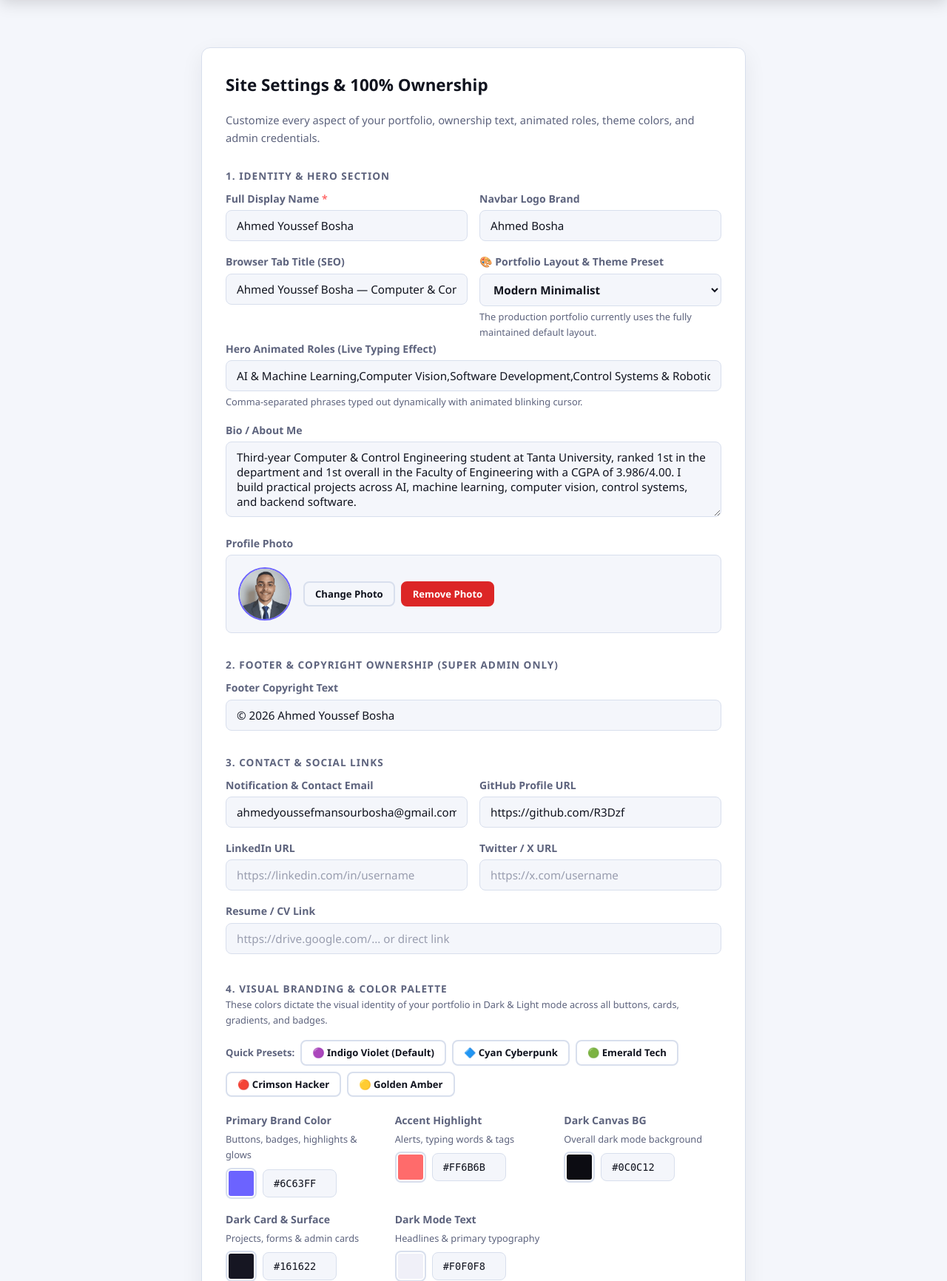
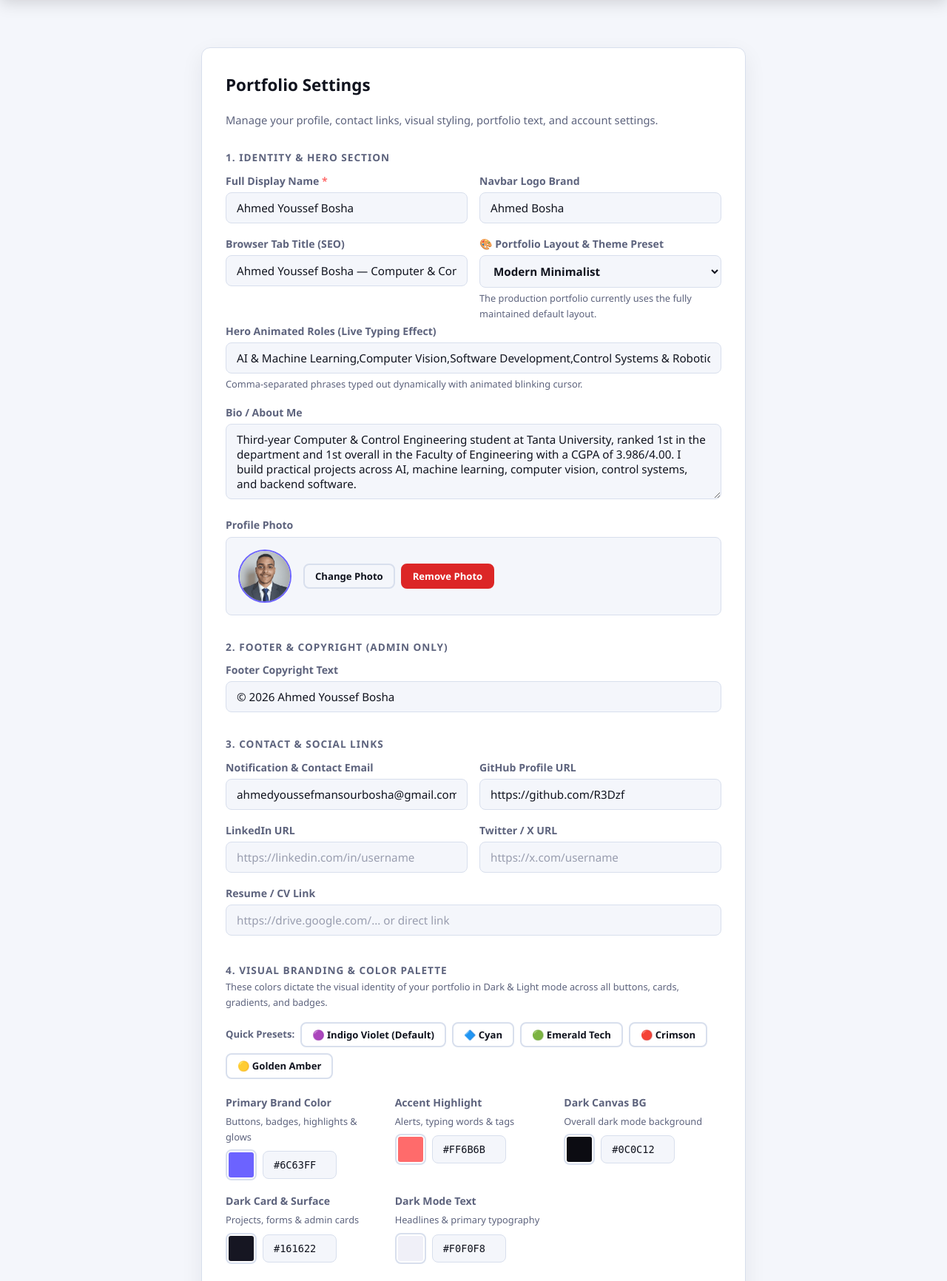
Before and after one commit to R3Dzf/portfolio, a Flask app: page /admin/settings in a window 1280 px wide. Shown: the part 116-1848 px from the top of the page at 74% size. Run offline with Flask 3, Linux system fonts and the light colour scheme; the visitor is signed in with stand-in values (Sample User, id 1); data comes from the database, SQL or seed files in the repository; data that the repository does not hold is empty.

Commit message:
Simplify portfolio settings UI

```diff
--- a/templates/admin/settings.html
+++ b/templates/admin/settings.html
@@ -1,5 +1,5 @@
 {% extends "base.html" %}
-{% block title %}Site Settings &amp; White-Label Ownership — Admin{% endblock %}
+{% block title %}Portfolio Settings — Admin{% endblock %}
 
 {% block body %}
 {% set active_tab = 'settings' %}
@@ -8,9 +8,9 @@
 <main class="admin-main">
     <div class="container" style="max-width:800px;">
         <div class="form-card">
-            <h2 class="form-card__title">Site Settings &amp; 100% Ownership</h2>
+            <h2 class="form-card__title">Portfolio Settings</h2>
             <p class="text-muted" style="margin-top:-1rem; margin-bottom:1.75rem; font-size:0.92rem;">
-                Customize every aspect of your portfolio, ownership text, animated roles, theme colors, and admin credentials.
+                Manage your profile, contact links, visual styling, portfolio text, and account settings.
             </p>
 
             <form method="POST" action="{{ url_for('admin_settings') }}" enctype="multipart/form-data">
@@ -96,7 +96,7 @@
                 <!-- ============================== -->
                 <!-- SECTION 2: Footer & Ownership  -->
                 <!-- ============================== -->
-                <p class="form-section-label" style="margin-top: 2rem;">2. Footer &amp; Copyright Ownership (Super Admin Only)</p>
+                <p class="form-section-label" style="margin-top: 2rem;">2. Footer &amp; Copyright (Admin Only)</p>
 
                 <div class="form-group">
                     <label class="form-label" for="footer_text">Footer Copyright Text</label>
@@ -158,13 +158,13 @@
                         🟣 Indigo Violet (Default)
                     </button>
                     <button type="button" class="btn btn--sm btn--outline" onclick="applyPreset('#00f2fe', '#4facfe', '#060d16', '#0d1a2d', '#f0f6fc')">
-                        🔷 Cyan Cyberpunk
+                        🔷 Cyan
                     </button>
                     <button type="button" class="btn btn--sm btn--outline" onclick="applyPreset('#10b981', '#f59e0b', '#06130d', '#0d2218', '#f0fdf4')">
                         🟢 Emerald Tech
                     </button>
                     <button type="button" class="btn btn--sm btn--outline" onclick="applyPreset('#ff4757', '#ffa502', '#12080a', '#1e0f12', '#fff1f2')">
-                        🔴 Crimson Hacker
+                        🔴 Crimson
                     </button>
                     <button type="button" class="btn btn--sm btn--outline" onclick="applyPreset('#f59e0b', '#3b82f6', '#140f06', '#221a0d', '#fffbeb')">
                         🟡 Golden Amber
```
